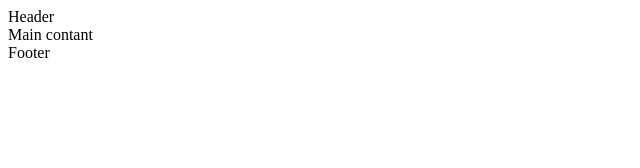
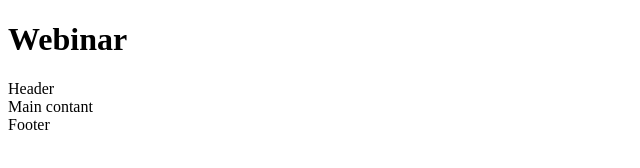
Before and after one commit to Tata2222/webinar, a plain HTML site: page index.html in a window 1280 px wide. Shown: the whole page, without its empty margins (0-640 px from the left). Drawn offline with Linux system fonts and the light colour scheme.

Commit message:
1-added h1

```diff
--- a/index.html
+++ b/index.html
@@ -3,9 +3,10 @@
 <head>
     <meta charset="UTF-8">
     <meta name="viewport" content="width=device-width, initial-scale=1.0">
-    <title>Document</title>
+    <title>Webinar</title>
 </head>
 <body>
+    <h1>Webinar</h1>
     <header>Header</header>
     <main>Main contant</main>
     <footer>Footer</footer>
```
